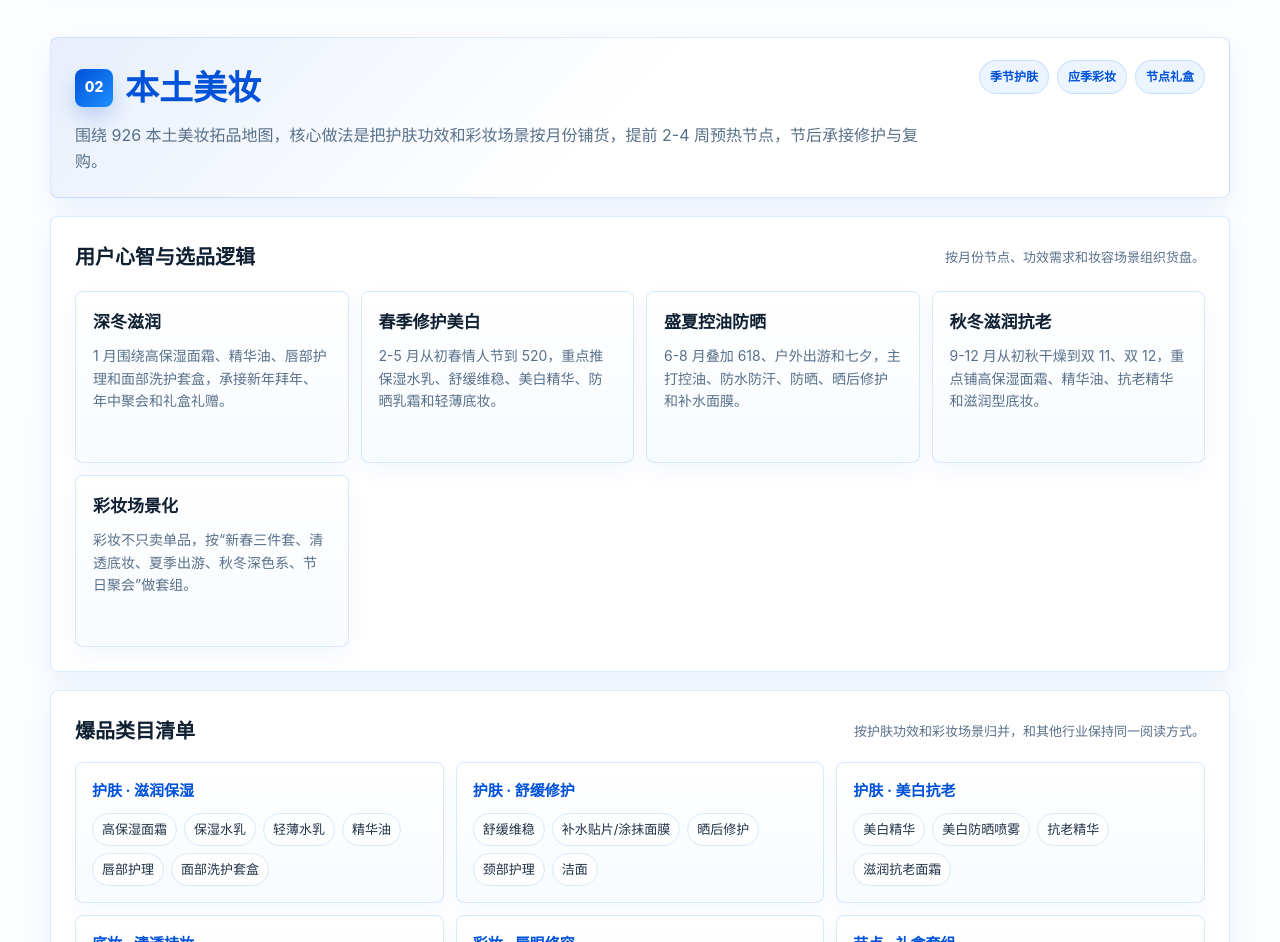
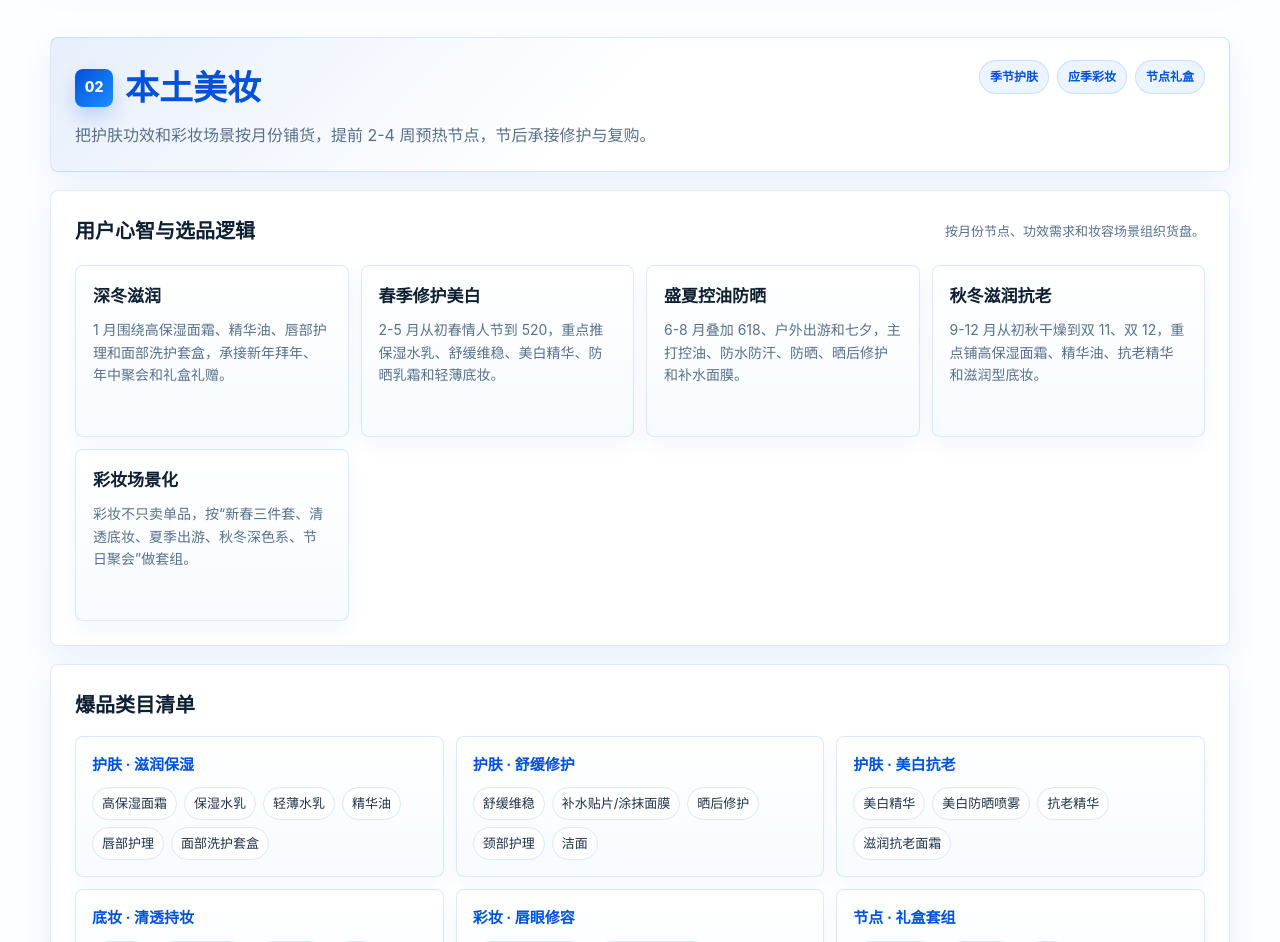
Before and after one commit to leawhatever-superbubu/wechat-shop-selection-guide, a plain HTML site: page index.html in a window 1280 px wide. Shown: the part 2420-3362 px from the top of the page. Drawn offline with Linux system fonts and the light colour scheme.

Commit message:
fix: 美妆行业文案微调

```diff
--- a/index.html
+++ b/index.html
@@ -731,7 +731,7 @@
       <div class="industry-head">
         <div>
           <h2>本土美妆</h2>
-          <p class="industry-lead">围绕 926 本土美妆拓品地图，核心做法是把护肤功效和彩妆场景按月份铺货，提前 2-4 周预热节点，节后承接修护与复购。</p>
+          <p class="industry-lead">把护肤功效和彩妆场景按月份铺货，提前 2-4 周预热节点，节后承接修护与复购。</p>
         </div>
         <div class="tags"><span class="tag">季节护肤</span><span class="tag">应季彩妆</span><span class="tag">节点礼盒</span></div>
       </div>
@@ -748,7 +748,7 @@
       </div>
 
       <div class="content-block">
-        <div class="subhead"><h3>爆品类目清单</h3><p class="note">按护肤功效和彩妆场景归并，和其他行业保持同一阅读方式。</p></div>
+        <div class="subhead"><h3>爆品类目清单</h3><p class="note"></p></div>
         <div class="product-grid">
           <div class="product-cluster"><h4>护肤 · 滋润保湿</h4><ul class="chips"><li>高保湿面霜</li><li>保湿水乳</li><li>轻薄水乳</li><li>精华油</li><li>唇部护理</li><li>面部洗护套盒</li></ul></div>
           <div class="product-cluster"><h4>护肤 · 舒缓修护</h4><ul class="chips"><li>舒缓维稳</li><li>补水贴片/涂抹面膜</li><li>晒后修护</li><li>颈部护理</li><li>洁面</li></ul></div>
```
